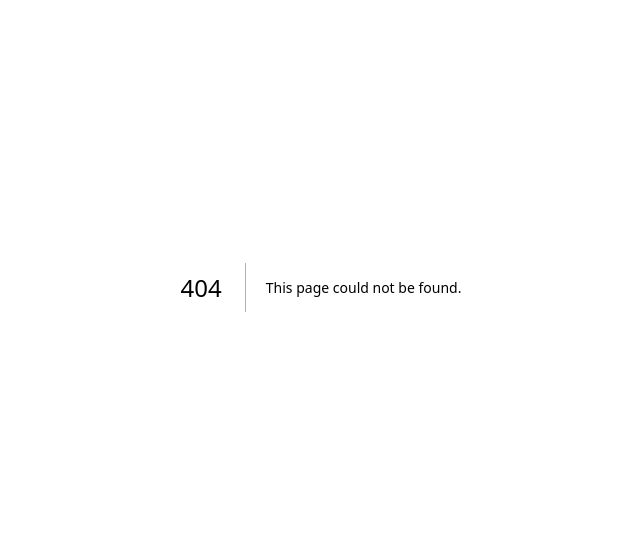
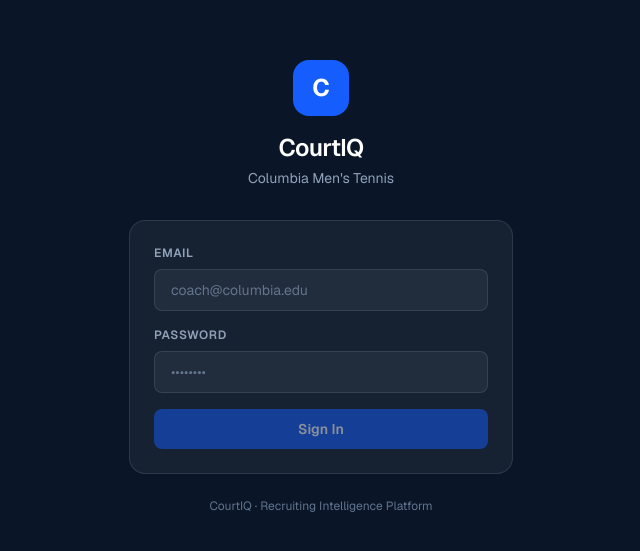
Before and after one commit to rajeevemany/courtiq, a Next.js app: page /login in a window 1280 px wide. Before the commit this address had no page. Shown: the part 113-664 px from the top of the page, without its empty margins (319-959 px from the left). Built offline with nearby package versions, Linux system fonts and the light colour scheme.

Commit message:
Add authentication with login page and middleware

```diff
--- /dev/null
+++ b/app/api/auth/login/route.ts
@@ -0,0 +1,41 @@
+import { createServerClient } from '@supabase/ssr'
+import { cookies } from 'next/headers'
+import { NextResponse } from 'next/server'
+
+export async function POST(request: Request) {
+  try {
+    const { email, password } = await request.json()
+    const cookieStore = await cookies()
+
+    const supabase = createServerClient(
+      process.env.NEXT_PUBLIC_SUPABASE_URL!,
+      process.env.NEXT_PUBLIC_SUPABASE_ANON_KEY!,
+      {
+        cookies: {
+          getAll() {
+            return cookieStore.getAll()
+          },
+          setAll(cookiesToSet) {
+            cookiesToSet.forEach(({ name, value, options }) =>
+              cookieStore.set(name, value, options)
+            )
+          },
+        },
+      }
+    )
+
+    const { error } = await supabase.auth.signInWithPassword({
+      email,
+      password,
+    })
+
+    if (error) {
+      return NextResponse.json({ success: false, error: error.message })
+    }
+
+    return NextResponse.json({ success: true })
+  } catch (error) {
+    console.error(error)
+    return NextResponse.json({ success: false, error: 'Server error' }, { status: 500 })
+  }
+}
--- /dev/null
+++ b/app/components/SignOutButton.tsx
@@ -0,0 +1,28 @@
+'use client'
+
+import { createClient } from '@supabase/supabase-js'
+import { useRouter } from 'next/navigation'
+
+const supabase = createClient(
+  process.env.NEXT_PUBLIC_SUPABASE_URL!,
+  process.env.NEXT_PUBLIC_SUPABASE_ANON_KEY!
+)
+
+export default function SignOutButton() {
+  const router = useRouter()
+
+  async function handleSignOut() {
+    await supabase.auth.signOut()
+    router.push('/login')
+    router.refresh()
+  }
+
+  return (
+    <button
+      onClick={handleSignOut}
+      className="text-xs text-slate-500 hover:text-white transition-colors px-3 py-1.5 border border-white/10 hover:border-white/20 rounded-lg"
+    >
+      Sign Out
+    </button>
+  )
+}
--- /dev/null
+++ b/app/login/page.tsx
@@ -0,0 +1,103 @@
+'use client'
+
+import { useState } from 'react'
+import { useRouter } from 'next/navigation'
+
+export default function LoginPage() {
+  const router = useRouter()
+  const [email, setEmail] = useState('')
+  const [password, setPassword] = useState('')
+  const [loading, setLoading] = useState(false)
+  const [error, setError] = useState<string | null>(null)
+
+  async function handleLogin() {
+    setLoading(true)
+    setError(null)
+
+    try {
+      const res = await fetch('/api/auth/login', {
+        method: 'POST',
+        headers: { 'Content-Type': 'application/json' },
+        body: JSON.stringify({ email, password }),
+      })
+
+      const data = await res.json()
+
+      if (!data.success) {
+        setError('Invalid email or password. Please try again.')
+        setLoading(false)
+        return
+      }
+
+      router.push('/')
+      router.refresh()
+    } catch {
+      setError('Something went wrong. Please try again.')
+      setLoading(false)
+    }
+  }
+
+  const inputClass = 'w-full bg-white/5 border border-white/10 rounded-lg px-4 py-2.5 text-sm text-white placeholder-slate-500 focus:outline-none focus:border-blue-500 transition-colors'
+
+  return (
+    <main className="min-h-screen bg-[#0a1628] text-white font-sans flex items-center justify-center p-4">
+      <div className="w-full max-w-sm">
+
+        <div className="text-center mb-8">
+          <div className="inline-flex items-center justify-center w-14 h-14 rounded-2xl bg-blue-600 mb-4">
+            <span className="text-2xl font-bold">C</span>
+          </div>
+          <h1 className="text-2xl font-semibold tracking-tight">CourtIQ</h1>
+          <p className="text-slate-400 text-sm mt-1">Columbia Men{"'"}s Tennis</p>
+        </div>
+
+        <div className="bg-white/5 border border-white/10 rounded-2xl p-6 flex flex-col gap-4">
+
+          <div>
+            <label className="text-xs font-semibold uppercase tracking-wider text-slate-400 block mb-2">
+              Email
+            </label>
+            <input
+              type="email"
+              value={email}
+              onChange={e => setEmail(e.target.value)}
+              placeholder="coach@columbia.edu"
+              onKeyDown={e => e.key === 'Enter' && handleLogin()}
+              className={inputClass}
+            />
+          </div>
+
+          <div>
+            <label className="text-xs font-semibold uppercase tracking-wider text-slate-400 block mb-2">
+              Password
+            </label>
+            <input
+              type="password"
+              value={password}
+              onChange={e => setPassword(e.target.value)}
+              placeholder="••••••••"
+              onKeyDown={e => e.key === 'Enter' && handleLogin()}
+              className={inputClass}
+            />
+          </div>
+
+          {error && (
+            <p className="text-red-400 text-sm">{error}</p>
+          )}
+
+          <button
+            onClick={handleLogin}
+            disabled={loading || !email || !password}
+            className="w-full bg-blue-600 hover:bg-blue-500 disabled:opacity-50 disabled:cursor-not-allowed text-white font-semibold py-2.5 rounded-lg transition-colors text-sm"
+          >
+            {loading ? 'Signing in...' : 'Sign In'}
+          </button>
+        </div>
+
+        <p className="text-center text-xs text-slate-500 mt-6">
+          CourtIQ · Recruiting Intelligence Platform
+        </p>
+      </div>
+    </main>
+  )
+}
--- a/app/page.tsx
+++ b/app/page.tsx
@@ -1,6 +1,7 @@
 import { createClient } from '@supabase/supabase-js'
 import Link from 'next/link'
 import AddRecruitForm from '@/app/components/AddRecruitForm'
+import SignOutButton from '@/app/components/SignOutButton'
 
 export const revalidate = 0
 
@@ -58,6 +59,7 @@
         </div>
         <div className="flex items-center gap-3">
           <span className="text-sm text-slate-400">Class of 2026 &amp; 2027</span>
+          <SignOutButton />
           <AddRecruitForm />
         </div>
       </div>
--- /dev/null
+++ b/middleware.ts
@@ -0,0 +1,54 @@
+import { createServerClient } from '@supabase/ssr'
+import { NextResponse, type NextRequest } from 'next/server'
+
+export async function middleware(request: NextRequest) {
+  let supabaseResponse = NextResponse.next({
+    request,
+  })
+
+  const supabase = createServerClient(
+    process.env.NEXT_PUBLIC_SUPABASE_URL!,
+    process.env.NEXT_PUBLIC_SUPABASE_ANON_KEY!,
+    {
+      cookies: {
+        getAll() {
+          return request.cookies.getAll()
+        },
+        setAll(cookiesToSet) {
+          cookiesToSet.forEach(({ name, value }) =>
+            request.cookies.set(name, value)
+          )
+          supabaseResponse = NextResponse.next({
+            request,
+          })
+          cookiesToSet.forEach(({ name, value, options }) =>
+            supabaseResponse.cookies.set(name, value, options)
+          )
+        },
+      },
+    }
+  )
+
+  const {
+    data: { user },
+  } = await supabase.auth.getUser()
+
+  // If not logged in and not on the login page, redirect to login
+  if (
+    !user &&
+    !request.nextUrl.pathname.startsWith('/login') &&
+    !request.nextUrl.pathname.startsWith('/api')
+  ) {
+    const url = request.nextUrl.clone()
+    url.pathname = '/login'
+    return NextResponse.redirect(url)
+  }
+
+  return supabaseResponse
+}
+
+export const config = {
+  matcher: [
+    '/((?!_next/static|_next/image|favicon.ico|.*\\.(?:svg|png|jpg|jpeg|gif|webp)$).*)',
+  ],
+}
```
